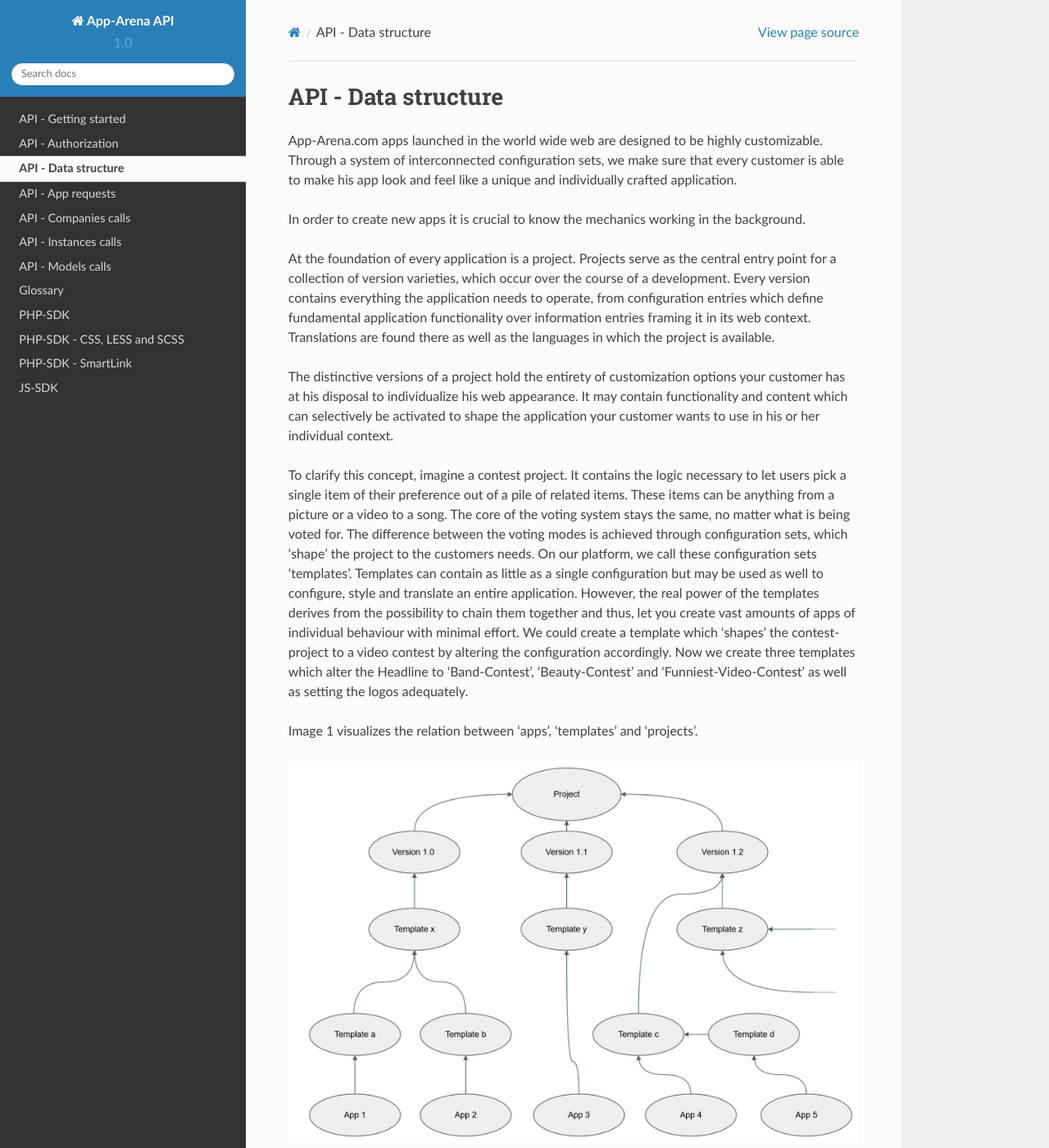
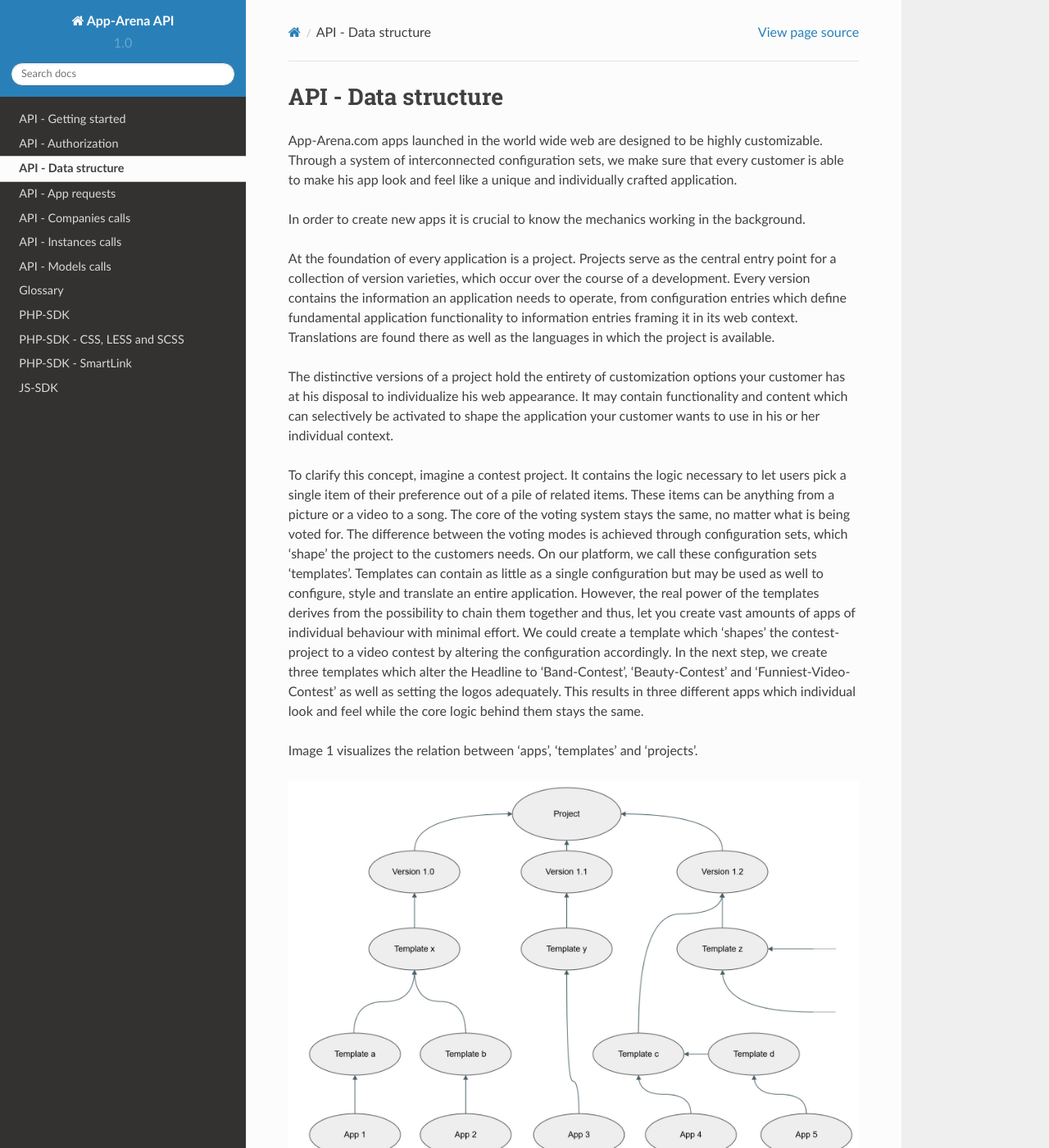
Before and after one commit to apparena/docs, a Sphinx documentation site: the page built from docs/api/050-structure.rst, in a window 1280 px wide and 1400 px high. Shown: the whole window at 82% size. Built offline with Sphinx 7.4.7 and the Read the Docs theme 2.0.0, drawn with Linux system fonts in a browser that asks for light colours; some of the changed text lies outside the part shown.

Commit message:
AM-817 API documentation

```diff
--- a/docs/api/050-structure.rst
+++ b/docs/api/050-structure.rst
@@ -7,8 +7,8 @@
 In order to create new apps it is crucial to know the mechanics working in the background.
 
 At the foundation of every application is a project. Projects serve as the central entry point for a collection of version varieties, which
-occur over the course of a development. Every version contains everything the application needs to operate, from configuration entries which define fundamental
-application functionality over information entries framing it in its web context. Translations are found there as well as the languages in which the project
+occur over the course of a development. Every version contains the information an application needs to operate, from configuration entries which define fundamental
+application functionality to information entries framing it in its web context. Translations are found there as well as the languages in which the project
 is available.
 
 The distinctive versions of a project hold the entirety of customization options your customer has at his disposal to individualize his web appearance. It may contain
@@ -19,13 +19,19 @@
 the voting modes is achieved through configuration sets, which 'shape' the project to the customers needs.
 On our platform, we call these configuration sets 'templates'. Templates can contain as little as a single configuration but may be used as well to configure, style and translate
 an entire application. However, the real power of the templates derives from the possibility to chain them together and thus, let you create vast amounts of apps of individual
-behaviour with minimal effort. We could create a template which 'shapes' the contest-project to a video contest by altering the configuration accordingly. Now we create three templates
-which alter the Headline to 'Band-Contest', 'Beauty-Contest' and 'Funniest-Video-Contest' as well as setting the logos adequately.
+behaviour with minimal effort.
+We could create a template which 'shapes' the contest-project to a video contest by altering the configuration accordingly. In the next step, we create three templates
+which alter the Headline to 'Band-Contest', 'Beauty-Contest' and 'Funniest-Video-Contest' as well as setting the logos adequately. This results in three different apps
+which individual look and feel while the core logic behind them stays the same.
 
 Image 1 visualizes the relation between 'apps', 'templates' and 'projects'.
 
 .. image:: images/App_Customization.jpg
     :alt: Image 1: App customization
+
+As seen in Image 1, all versions point to their root project. Templates however can point to a project version as well as to a different template. The difference is determined by
+the parentId: If the parentId points to itself, or in other words, if the parentId equals the templateId, the template points to the project version. In the case that templateId and parentId
+are different, the template points to its parent template.
 
 language    -> project language makes the possible languages
              creating a language in a template or app activates it
```
